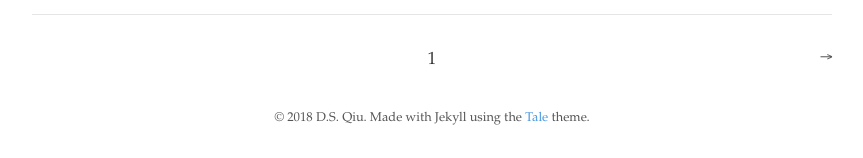
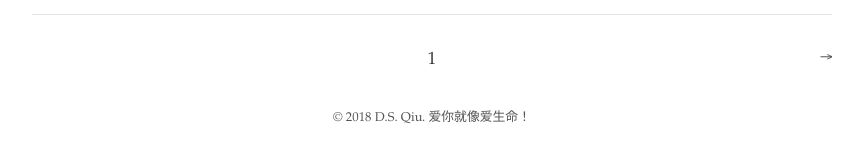
Before and after one commit to DS2DY3/DS2DY3.github.io, a Jekyll site: the page built from index.html, in a window 1280 px wide. Shown: the part 1205-1363 px from the top of the page, without its empty margins (208-1071 px from the left). Built offline with Jekyll 4.4.1, drawn with Linux system fonts in a browser that asks for light colours; the list of posts is cut into pages by our own code.

```diff
--- a/_layouts/default.html
+++ b/_layouts/default.html
@@ -7,7 +7,7 @@
     <nav class="nav">
       <div class="nav-container">
         <a href="{{ site.baseurl }}/">
-          <h2 class="nav-title">{{ site.title }}</h2>
+          <h1 class="nav-title">{{ site.title }}</h2>
         </a>
         <ul>
           <li><a href="{{ ''/archive' }}/">Archives</a></li>
@@ -22,7 +22,7 @@
 
     <footer>
       <span>
-        &copy; <time datetime="{{ site.time }}">{{ site.time | date: '%Y' }}</time> {{ site.author.name }}. Made with Jekyll using the <a href="https://github.com/chesterhow/tale/">Tale</a> theme.
+        &copy; <time datetime="{{ site.time }}">{{ site.time | date: '%Y' }}</time> {{ site.author.name }}. 爱你就像爱生命！
       </span>
     </footer>
   </body>
```
Also changed, not shown: archive.md (added, +5 -0 lines).
